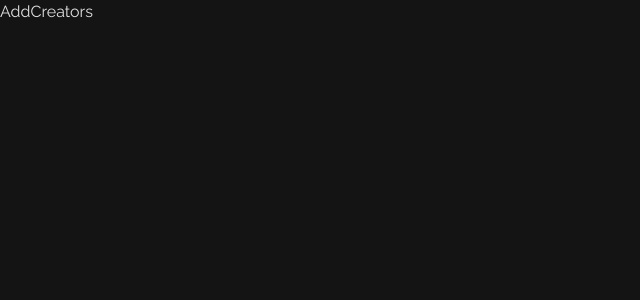
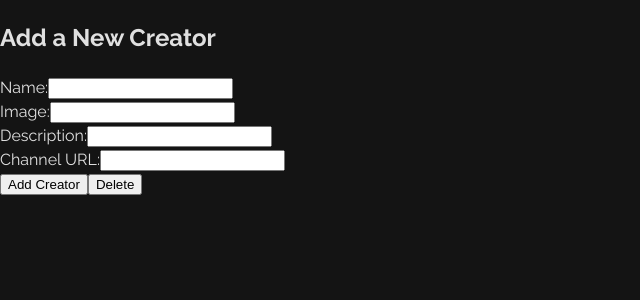
Before and after one commit to winterwithouther/creatorverse, a React (Vite) app: page /add in a window 1280 px wide. Shown: the top 300 px of the page, without its empty margins (0-640 px from the left). Built offline with nearby package versions, Linux system fonts and the light colour scheme; a web font is replaced by a local one.

Commit message:
adding a creator and setting up toast for notifs

```diff
--- a/package.json
+++ b/package.json
@@ -14,6 +14,7 @@
     "dotenv": "^17.2.1",
     "react": "^19.1.0",
     "react-dom": "^19.1.0",
+    "react-hot-toast": "^2.5.2",
     "react-router-dom": "^7.7.1"
   },
   "devDependencies": {
--- a/src/App.jsx
+++ b/src/App.jsx
@@ -4,6 +4,7 @@ import Homepage from "./pages/Homepage";
 import AddCreators from "./pages/AddCreators";
 import EditCreators from "./pages/EditCreators";
 import ShowCreators from "./pages/ShowCreators";
+import { Toaster } from "react-hot-toast";
 
 function App() {
   const routes = useRoutes([
@@ -12,7 +13,10 @@ function App() {
     { path: "/add", element: <AddCreators/>}
   ])
 
-  return routes;
+  return <>
+    <Toaster position="top-right" reverseOrder={false}/>
+    {routes}
+  </>;
 }
 
 export default App
--- a/src/pages/AddCreators.jsx
+++ b/src/pages/AddCreators.jsx
@@ -1,7 +1,66 @@
-import React from 'react'
+import React, { useEffect, useState } from 'react'
+import { supabase } from '../client';
+import { useNavigate } from 'react-router-dom';
+import { toast } from 'react-hot-toast';
 
 export default function AddCreators() {
-  return (
-    <div>AddCreators</div>
-  )
+    const navigate = useNavigate();
+
+    const [formData, setFormData] = useState({
+        name: "",
+        imageURL: "",
+        description: "",
+        url: "",
+    })
+
+    function handleChange(e) {
+        setFormData((prev) => ({
+            ...prev,
+            [e.target.name]: e.target.value
+        }));
+    }
+
+    async function handleSubmit(e) {
+        e.preventDefault();
+
+        const toastId = toast.loading("Adding creator...");
+
+        const { error } = await supabase.from('creators').insert([formData]);
+
+        if (error) {
+            toast.error("Failed to add creator", { id: toastId })
+            console.log("Error adding creator", error);
+        } else {
+            toast.success("Creator added!", { id: toastId })
+            navigate("/");
+        }
+    }
+
+    return (
+        <div>
+            <h2>Add a New Creator</h2>
+            <form onSubmit={handleSubmit}>
+                <div>
+                    <label>Name:</label>
+                    <input name="name" type="text" onChange={handleChange} required/>
+                </div>
+                <div>
+                    <label>Image:</label>
+                    <input name="imageURL" type="text" onChange={handleChange} required/>
+                </div>
+                <div>
+                    <label>Description:</label>
+                    <input name="description" type="text" onChange={handleChange} required/>
+                </div>
+                <div>
+                    <label>Channel URL:</label>
+                    <input name="url" type="text" onChange={handleChange} required/>
+                </div>
+                <div>
+                    <button type="submit">Add Creator</button>
+                    <button>Delete</button>
+                </div>
+            </form>
+        </div>
+    )
 }
```
Also changed, not shown: 1 other file (tests, documents, lock files or other folders).
